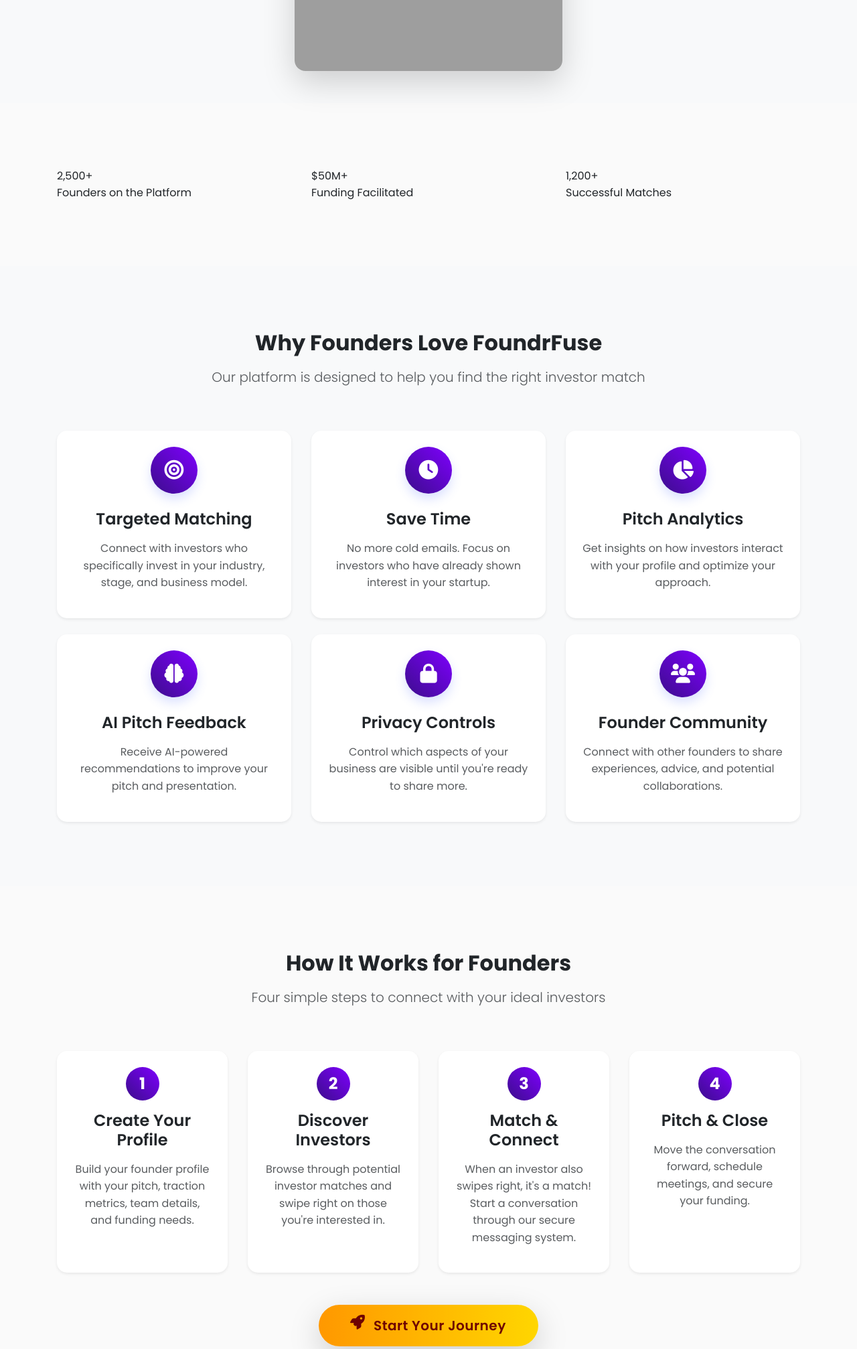
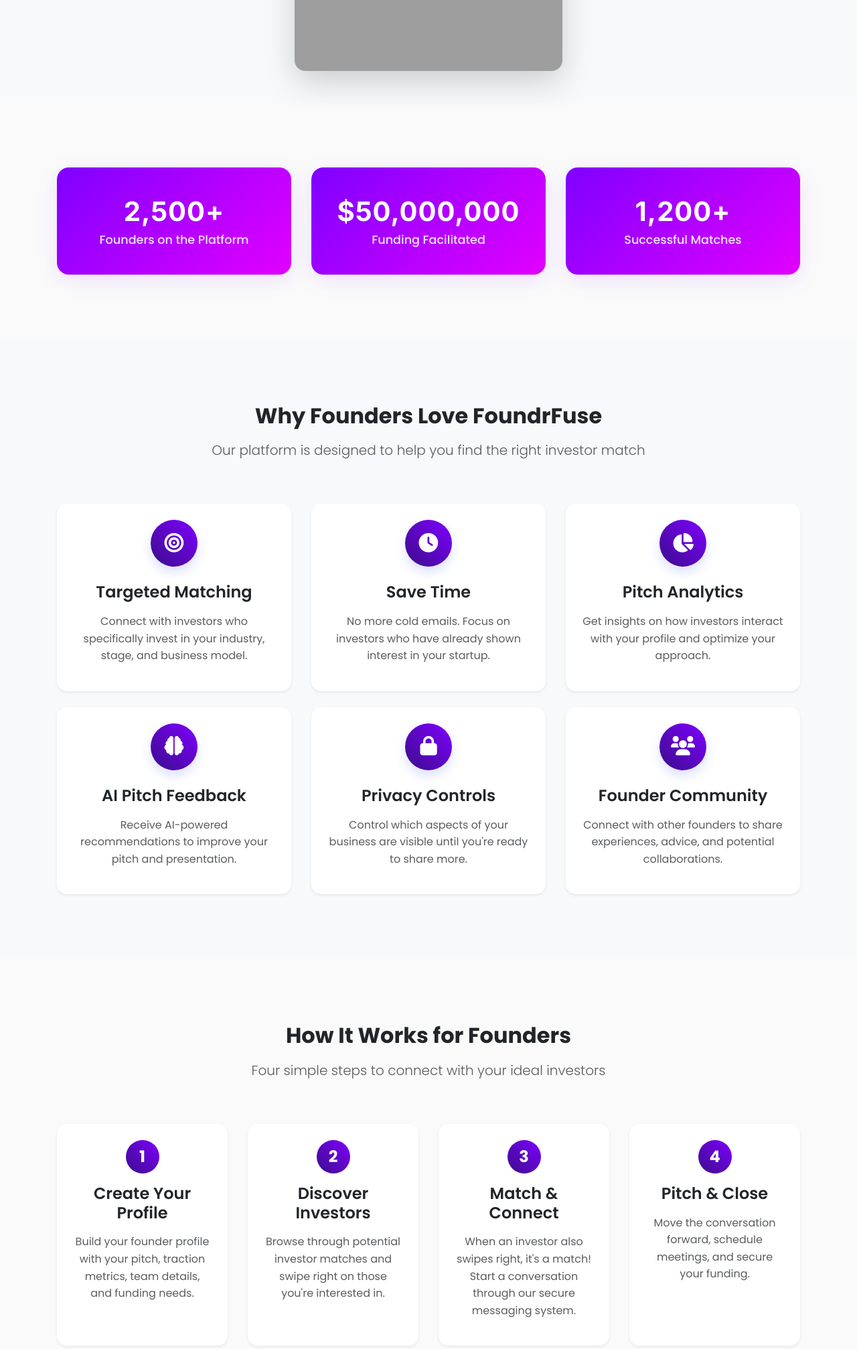
Before and after one commit to Vedmata-Team/FoundrFuse, a Django app: page /founders/ in a window 1280 px wide. Shown: the part 623-2637 px from the top of the page at 67% size. Run offline with Django 4.2, Linux system fonts and the light colour scheme; data comes from the database, SQL or seed files in the repository; some libraries are stand-ins or nearby versions; grey boxes are pictures that could not be loaded.

Commit message:
Stats view in founder CSS

```diff
--- a/static/css/founders.css
+++ b/static/css/founders.css
@@ -294,3 +294,46 @@
         align-items: center !important;
     }
 }
+
+.stats-card {
+    background: linear-gradient(135deg, #7f00ff 0%, #e100ff 100%);
+    color: #fff;
+    border-radius: 18px;
+    box-shadow: 0 8px 32px rgba(127,0,255,0.10);
+    padding: 2.5rem 1.5rem 2rem 1.5rem;
+    text-align: center;
+    transition: transform 0.2s, box-shadow 0.2s;
+    min-height: 160px;
+    display: flex;
+    flex-direction: column;
+    align-items: center;
+    justify-content: center;
+}
+.stats-card:hover {
+    transform: translateY(-6px) scale(1.03);
+    box-shadow: 0 16px 48px rgba(127,0,255,0.18);
+}
+.stat-number {
+    font-size: 2.5rem;
+    font-weight: 800;
+    margin-bottom: 0.5rem;
+    letter-spacing: 1px;
+    line-height: 1;
+    font-family: 'Inter', 'Segoe UI', Arial, sans-serif;
+    text-shadow: 0 2px 8px rgba(127,0,255,0.10);
+}
+.stats-card p {
+    font-size: 1.1rem;
+    font-weight: 500;
+    margin-bottom: 0;
+    color: #f3e7ff;
+}
+@media (max-width: 767px) {
+    .stats-card {
+        padding: 1.5rem 0.8rem 1.2rem 0.8rem;
+        min-height: 120px;
+    }
+    .stat-number {
+        font-size: 2rem;
+    }
+}
--- a/templates/core/founders.html
+++ b/templates/core/founders.html
@@ -40,26 +40,25 @@
   </div>
 </section>
 
-
 <!-- Stats Section -->
 <section class="py-5">
     <div class="container py-5">
-        <div class="row g-4">
+        <div class="row g-4 justify-content-center">
             <div class="col-md-4">
-                <div class="stats-card animated-on-scroll fade-in-up">
-                    <div class="stat-number">2,500+</div>
+                <div class="stats-card gradient-bg animated-on-scroll fade-in-up">
+                    <div class="stat-number" data-count="2500">0</div>
                     <p class="mb-0">Founders on the Platform</p>
                 </div>
             </div>
             <div class="col-md-4">
-                <div class="stats-card animated-on-scroll fade-in-up delay-1">
-                    <div class="stat-number">$50M+</div>
+                <div class="stats-card gradient-bg animated-on-scroll fade-in-up delay-1">
+                    <div class="stat-number" data-count="50000000">0</div>
                     <p class="mb-0">Funding Facilitated</p>
                 </div>
             </div>
             <div class="col-md-4">
-                <div class="stats-card animated-on-scroll fade-in-up delay-2">
-                    <div class="stat-number">1,200+</div>
+                <div class="stats-card gradient-bg animated-on-scroll fade-in-up delay-2">
+                    <div class="stat-number" data-count="1200">0</div>
                     <p class="mb-0">Successful Matches</p>
                 </div>
             </div>
@@ -357,3 +356,6 @@
 </section>
 
 {% endblock %}
+{% block extra_js %}
+<script src="{% static 'js/founders.js' %}"></script>
+{% endblock %}
```
Also changed, not shown: static/js/founders.js (added, +33 -0 lines), static/css/features.css (line endings or trailing spaces).
